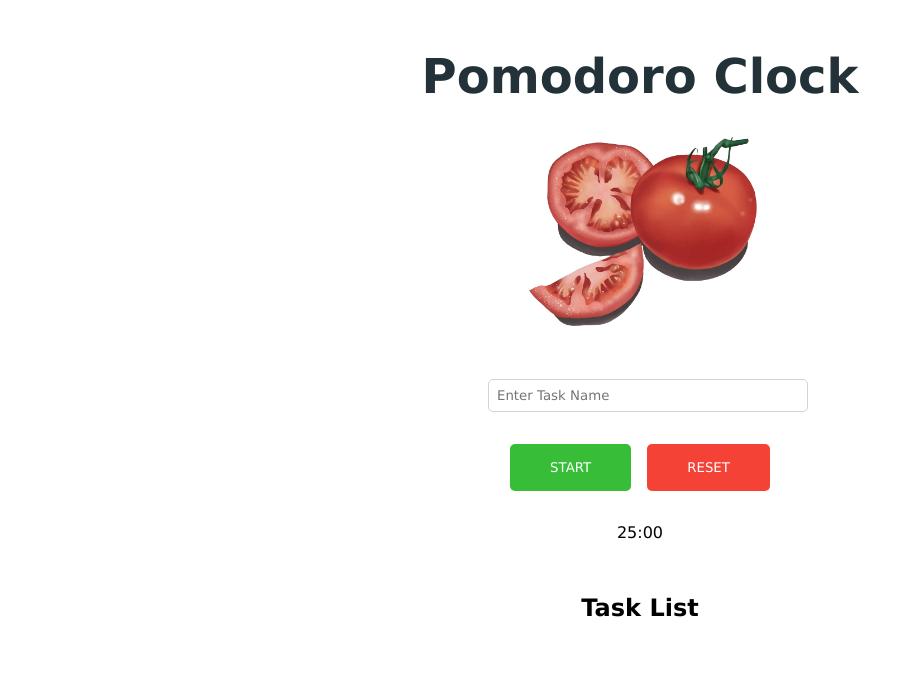
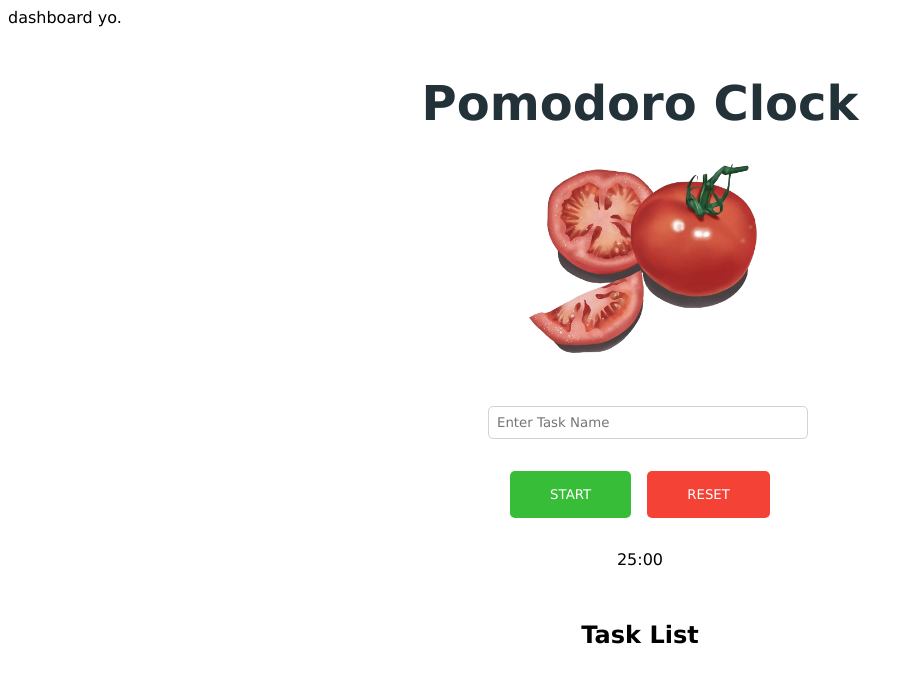
Before and after one commit to sunbun2461/pomodoro, a website: page index.html in a window 1280 px wide. Shown: the whole page, without its empty margins (0-913 px from the left). Drawn offline with Linux system fonts and the light colour scheme; no server answers.

Commit message:
making dashboard area layout

```diff
--- a/index.html
+++ b/index.html
@@ -17,7 +17,11 @@
 
 <body>
     <main class="clock-container">
-        <section class="clock">
+        <section class="clock-wrap clock-split">
+            <section class="clock-split_left dashboard">
+                dashboard yo.
+            </section>
+            <section class="clock-split__right clock">
                 <h1 class="clock__heading">Pomodoro Clock</h1>
                 <img src="assets/img/tomato.png" alt="Tomato Clock" class="clock__img">
                 <div class="tasks">
@@ -52,6 +56,7 @@
                     </div>
                 </div>
             </section>
+        </section>
     </main>
 </body>
 
```
Lines whose indentation alone changed are shown as unchanged.
